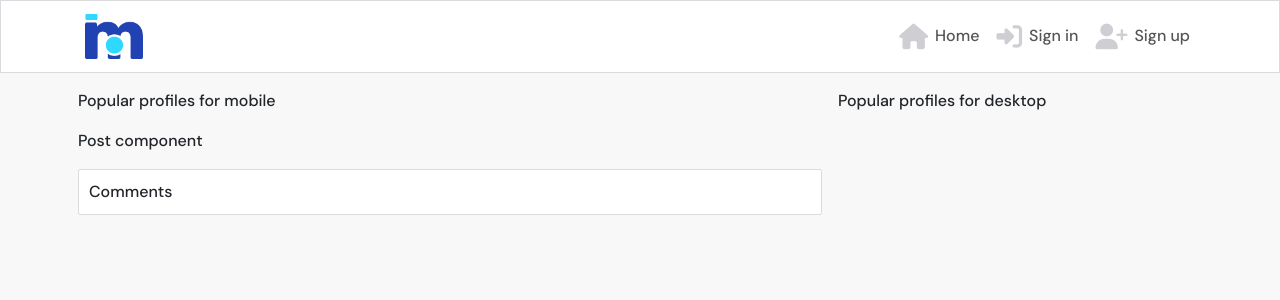
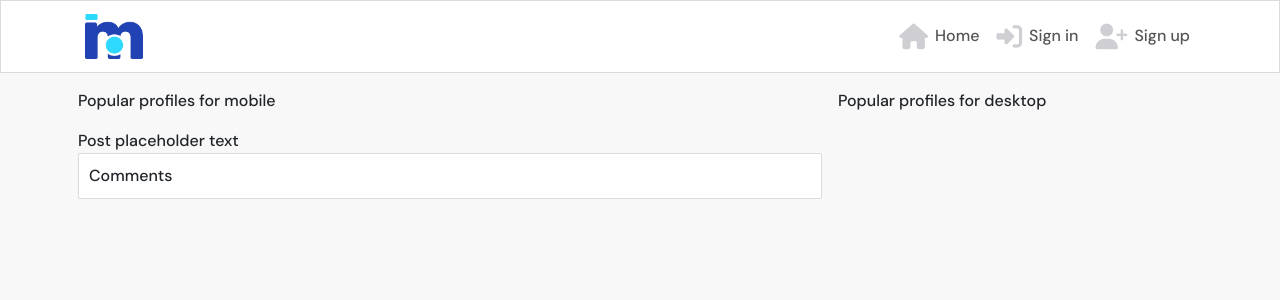
Before and after one commit to sbojorge/momentsv3, a React (Create React App) app: page /posts/1 in a window 1280 px wide. Shown: the top 300 px of the page. Built offline with nearby package versions, Linux system fonts and the light colour scheme; no server answers.

Commit message:
create the Post.js file and import it as a component in PostPage.js

```diff
--- /dev/null
+++ b/src/pages/posts/Post.js
@@ -0,0 +1,10 @@
+import React from 'react'
+import styles from '../../styles/Post.module.css';
+
+const Post = (props) => {
+  return (
+    <div>Post placeholder text</div>
+  )
+}
+
+export default Post
--- a/src/pages/posts/PostPage.js
+++ b/src/pages/posts/PostPage.js
@@ -7,6 +7,7 @@
 import appStyles from "../../App.module.css";
 import { useParams } from "react-router";
 import { axiosReq } from "../../api/axiosDefaults";
+import Post from "./Post";
 
 function PostPage() {
   const { id } = useParams();
@@ -16,7 +17,7 @@
     const handleMount = async () => {
       try {
         const [{ data: post }] = await Promise.all([
-            axiosReq.get(`/posts/${id}`),
+          axiosReq.get(`/posts/${id}`),
         ]);
         setPost({ results: [post] });
         console.log(post);
@@ -32,10 +33,8 @@
     <Row className="h-100">
       <Col className="py-2 p-0 p-lg-2" lg={8}>
         <p>Popular profiles for mobile</p>
-        <p>Post component</p>
-        <Container className={appStyles.Content}>
-          Comments
-        </Container>
+        <Post {...post.results[0]} setPosts={setPost} />
+        <Container className={appStyles.Content}>Comments</Container>
       </Col>
       <Col lg={4} className="d-none d-lg-block p-0 p-lg-2">
         Popular profiles for desktop
```
